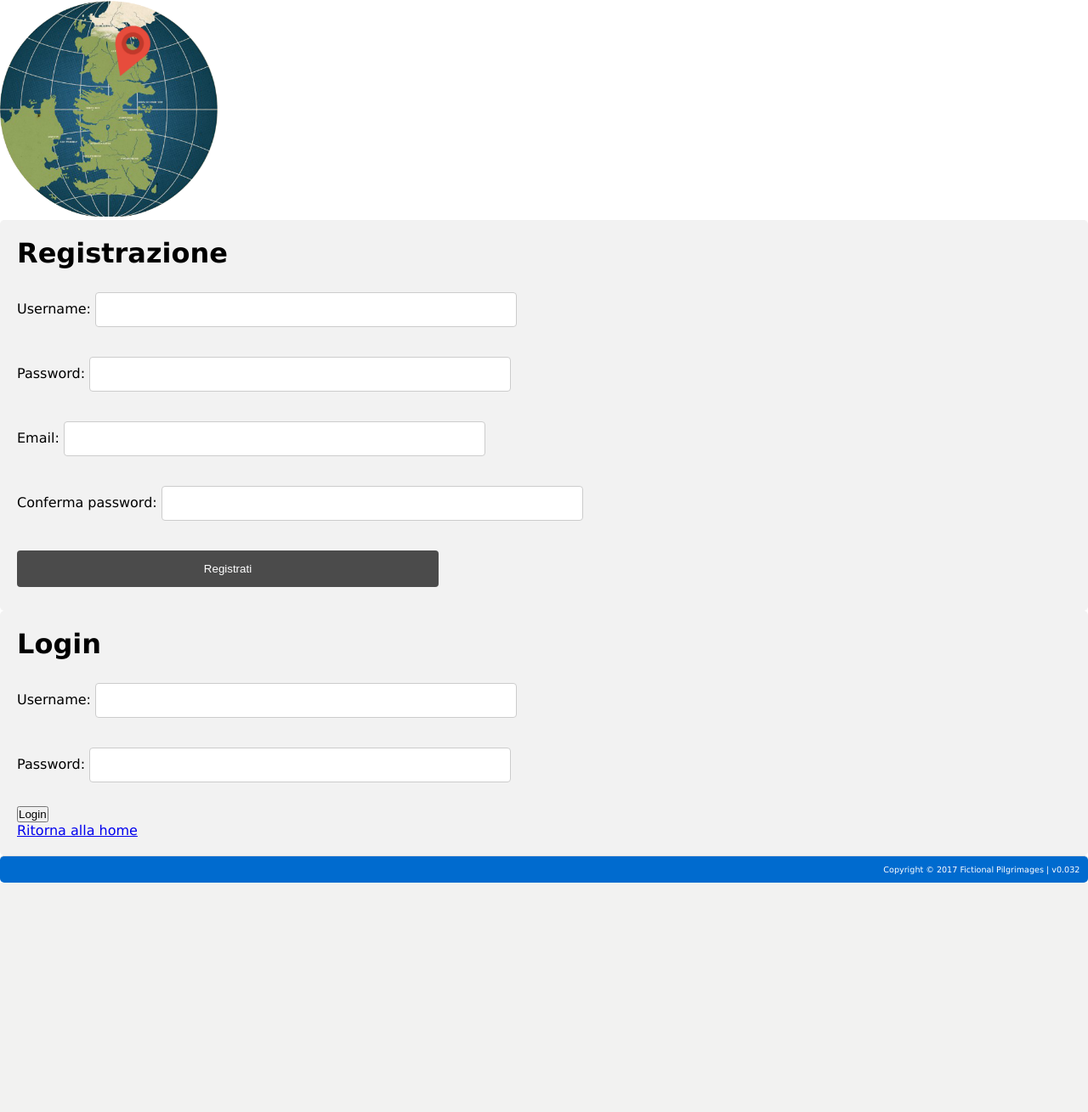
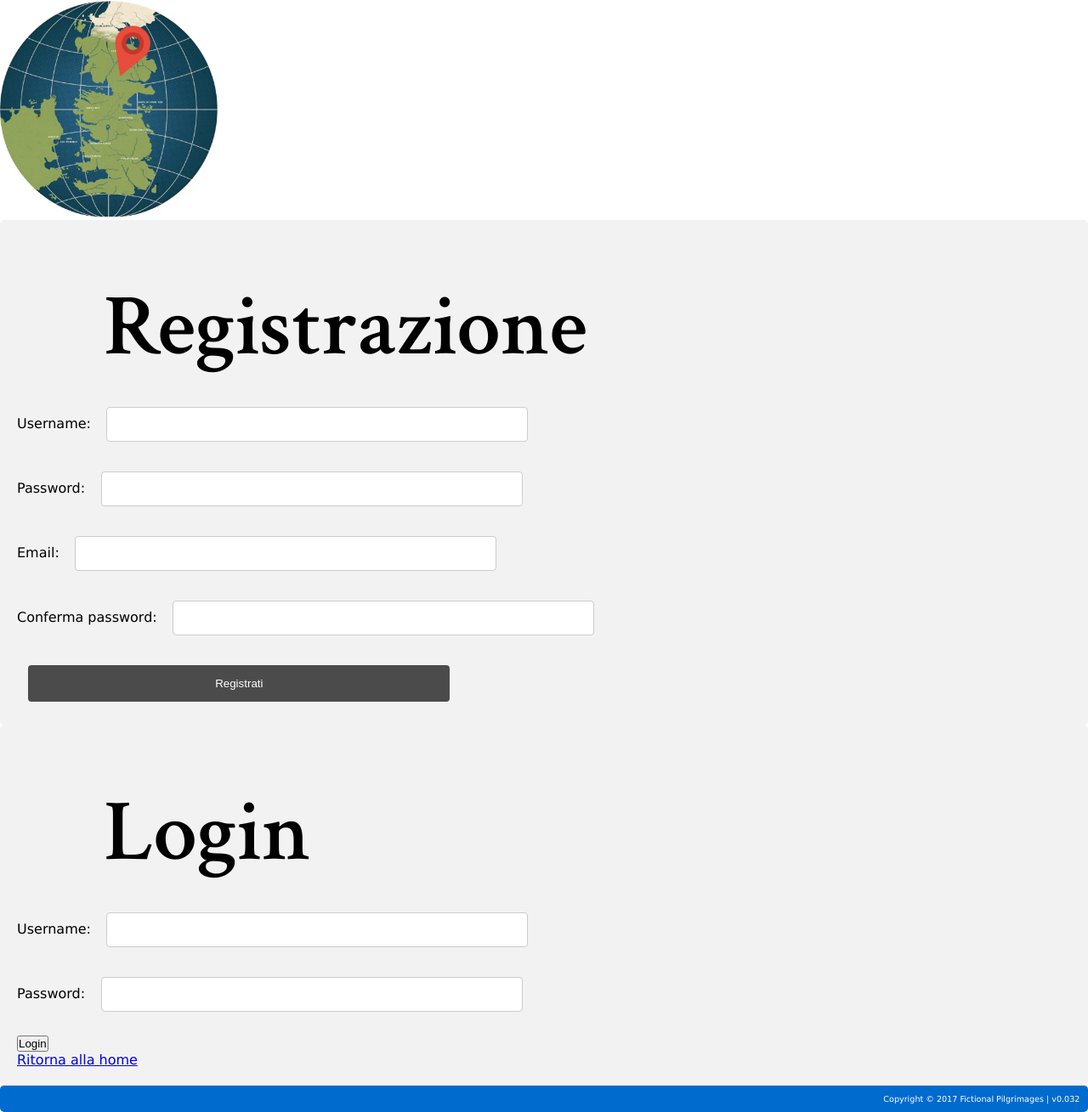
Before and after one commit to SugarFree/Fictional_Pilgrimages, a PHP site: page /registrazione_page.php in a window 1280 px wide. Shown: the whole page at 85% size. Before the commit the page ends 1039 px from the top, so only its background shows below. Run offline with PHP 8.4, Linux system fonts and the light colour scheme.

Commit message:
Aggiornamento 26/01

```diff
--- a/registrazione_page.php
+++ b/registrazione_page.php
@@ -19,7 +19,7 @@ include("connessione.php");
 	<?php
 	if(!isset($_SESSION['username'])){
 	echo ("
-	<img id='logo' src='./img/logo.png' alt='Logo del sito' />
+	<a href='index.html'><img id='logo' src='./img/logo.png' alt='Logo del sito' /></a>
 	<div id='registrazione'>
 		<h1>Registrazione</h1>
 		<form name='form_registration' method='post' action='registrazione.php'>
--- a/registrazione_page_style.css
+++ b/registrazione_page_style.css
@@ -14,6 +14,12 @@ html, body {
   font-size: 100%;
 }
 
+h1 {
+  margin-left: 1em;
+  font-family: 'Crimson Text';
+  font-size: 8vw;
+  padding-top: 5vh;
+}
 /*
 ================
 SEZIONE CORPO
@@ -27,7 +33,7 @@ SEZIONE CORPO
 input[type=text] {
   width: 40%;
   padding: 12px 20px;
-  margin: 8px 0;
+  margin: 8px 1em 8px;
   display: inline-block;
   border: 1px solid #ccc;
   border-radius: 4px;
@@ -37,7 +43,7 @@ input[type=text] {
 input[type=password] {
   width: 40%;
   padding: 12px 20px;
-  margin: 8px 0;
+  margin: 8px 1em 8px;
   display: inline-block;
   border: 1px solid #ccc;
   border-radius: 4px;
@@ -49,7 +55,7 @@ input[type=submit] {
   background-color: #4b4b4b;
   color: white;
   padding: 14px 20px;
-  margin: 8px 0;
+  margin: 8px 1em 8px;
   border: none;
   border-radius: 4px;
   cursor: pointer;
--- a/ricerca_per_localita_style.css
+++ b/ricerca_per_localita_style.css
@@ -77,6 +77,7 @@ SEZIONE SIDENAV
   width: 6.5em;
   display: block;
   margin: auto;
+  padding-top: 3em;
 }
 
 #home {
```
